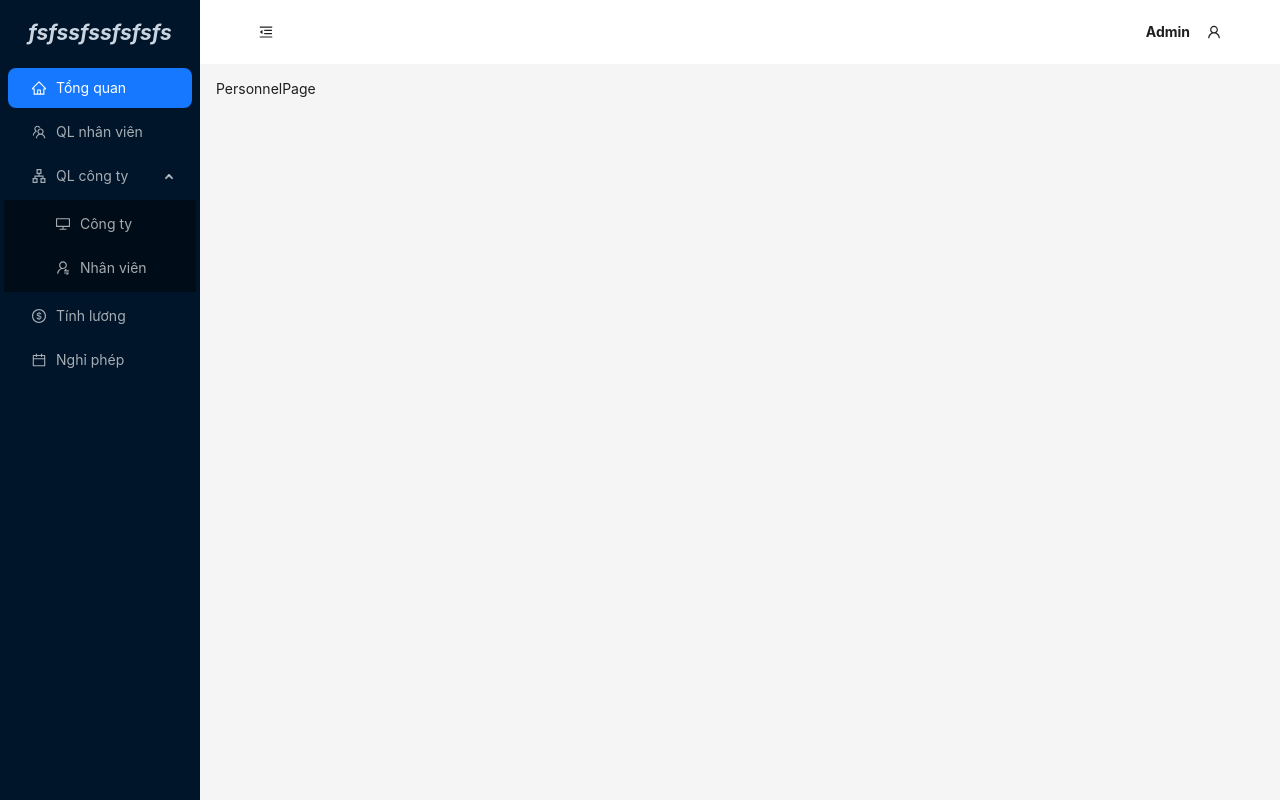
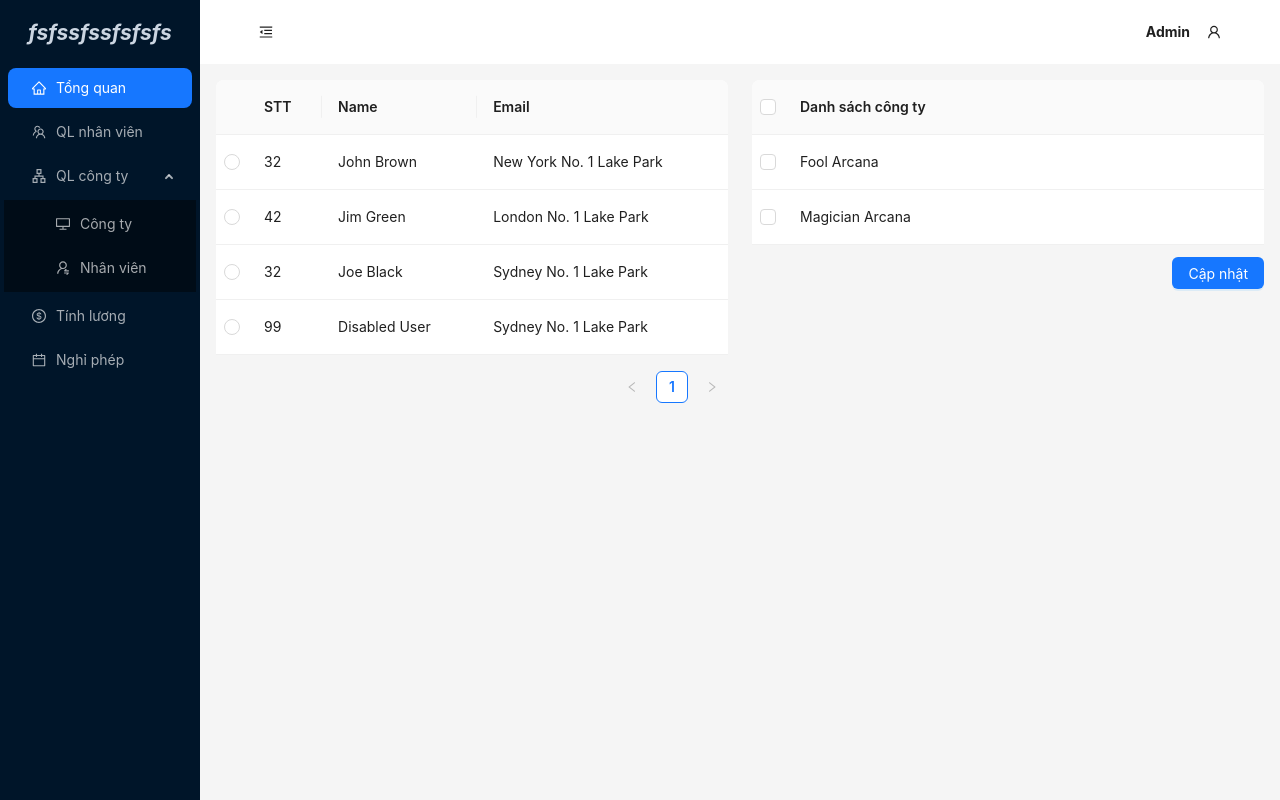
Before and after one commit to Dathvgl/vite-hrm, a React (Vite) app: page /home/company-management/personnel in a window 1280 px wide. Built offline with nearby package versions, Linux system fonts and the light colour scheme.

Commit message:
basic personnel page

```diff
--- a/src/routes/home/CompanyManagement/PersonnelPage.tsx
+++ b/src/routes/home/CompanyManagement/PersonnelPage.tsx
@@ -1,3 +1,106 @@
+import { Button, Col, Flex, Row } from "antd";
+import Table, { ColumnsType } from "antd/es/table";
+
+interface DataType {
+  key: React.Key;
+  stt: number;
+  name: string;
+  email: string;
+}
+
+const columns: ColumnsType<DataType> = [
+  {
+    title: "STT",
+    dataIndex: "stt",
+  },
+  {
+    title: "Name",
+    dataIndex: "name",
+  },
+  {
+    title: "Email",
+    dataIndex: "email",
+  },
+];
+
+const data: DataType[] = [
+  {
+    key: "1",
+    stt: 32,
+    name: "John Brown",
+    email: "New York No. 1 Lake Park",
+  },
+  {
+    key: "2",
+    stt: 42,
+    name: "Jim Green",
+    email: "London No. 1 Lake Park",
+  },
+  {
+    key: "3",
+    stt: 32,
+    name: "Joe Black",
+    email: "Sydney No. 1 Lake Park",
+  },
+  {
+    key: "4",
+    stt: 99,
+    name: "Disabled User",
+    email: "Sydney No. 1 Lake Park",
+  },
+];
+
 export default function PersonnelPage() {
-  return <div>PersonnelPage</div>;
+  return (
+    <Row gutter={24}>
+      <Col span={12}>
+        <Table
+          rowSelection={{
+            type: "radio",
+            onChange: (
+              selectedRowKeys: React.Key[],
+              selectedRows: DataType[]
+            ) => {
+              console.log(
+                `selectedRowKeys: ${selectedRowKeys}`,
+                "selectedRows: ",
+                selectedRows
+              );
+            },
+          }}
+          columns={columns}
+          dataSource={data}
+          pagination={{ pageSize: 5 }}
+        />
+      </Col>
+      <Col span={12}>
+        <Flex vertical gap={12}>
+          <Table<{ key: React.Key; name: string }>
+            rowSelection={{
+              type: "checkbox",
+              onChange: (
+                selectedRowKeys: React.Key[],
+                selectedRows: { key: React.Key; name: string }[]
+              ) => {
+                console.log(
+                  `selectedRowKeys: ${selectedRowKeys}`,
+                  "selectedRows: ",
+                  selectedRows
+                );
+              },
+            }}
+            columns={[{ title: "Danh sách công ty", dataIndex: "name" }]}
+            dataSource={[
+              { key: "1", name: "Fool Arcana" },
+              { key: "2", name: "Magician Arcana" },
+            ]}
+            pagination={false}
+          />
+          <div className="text-right">
+            <Button type="primary">Cập nhật</Button>
+          </div>
+        </Flex>
+      </Col>
+    </Row>
+  );
 }
```
